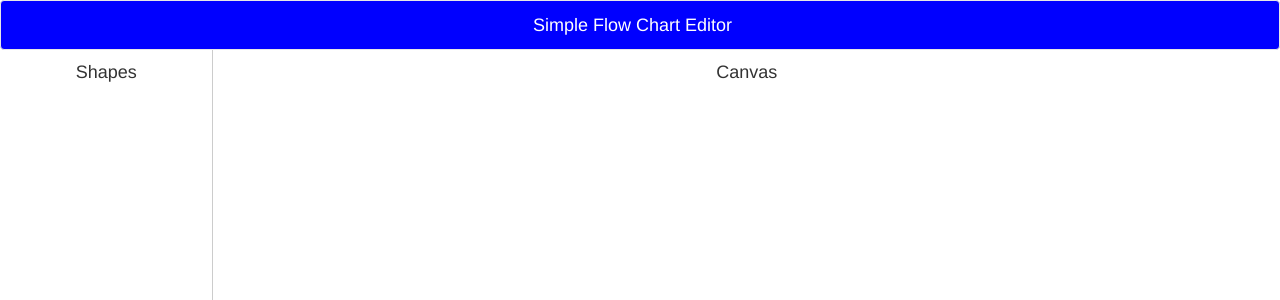
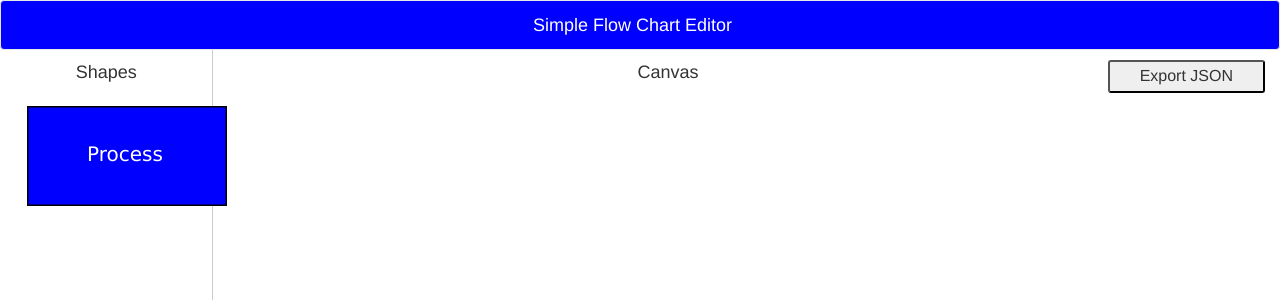
Before and after one commit to ssyed-ahmed/flexrule, an Angular app: page / in a window 1280 px wide. Shown: the top 300 px of the page. Built offline with nearby package versions, Linux system fonts and the light colour scheme.

Commit message:
Added process component

```diff
--- a/src/app/app.module.ts
+++ b/src/app/app.module.ts
@@ -4,12 +4,14 @@ import { NgModule } from '@angular/core';
 import { AppComponent } from './app.component';
 import { HeaderComponent } from './header/header.component';
 import { EditorComponent } from './editor/editor.component';
+import { ProcessComponent } from './process/process.component';
 
 @NgModule({
   declarations: [
     AppComponent,
     HeaderComponent,
-    EditorComponent
+    EditorComponent,
+    ProcessComponent
   ],
   imports: [
     BrowserModule
--- a/src/app/editor/editor.component.css
+++ b/src/app/editor/editor.component.css
@@ -7,3 +7,17 @@
     padding-top: 10px;
     font-size: 18px;
 }
+.export-button {
+    float: right;
+}
+
+button {
+    border-radius: 3px;
+    font-size: 16px;
+    padding: 3px 30px;
+}
+
+.shapes-container {
+    padding-top: 20px;
+    padding-left: 12px;
+}
--- a/src/app/editor/editor.component.html
+++ b/src/app/editor/editor.component.html
@@ -4,10 +4,16 @@
             <div class="left-menu-heading">
                 Shapes
             </div>
+            <div class="shapes-container">
+                <app-process></app-process>
+            </div>
         </div>
         <div class="col-sm-10">
             <div class="left-menu-heading">
                 Canvas
+                <div class="export-button">
+                    <button>Export JSON</button>
+                </div>
             </div>
         </div>
     </div>
--- /dev/null
+++ b/src/app/process/process.component.css
@@ -0,0 +1,3 @@
+.process {
+    cursor: pointer;
+}
--- /dev/null
+++ b/src/app/process/process.component.html
@@ -0,0 +1,6 @@
+<div class="process">
+    <svg width="200" height="100">
+        <rect width="200" height="100" style="fill:rgb(0,0,255);stroke-width:3;stroke:rgb(0,0,0)" />
+        <text x="60" y="55" font-family="Verdana" font-size="20" fill="white">Process</text>
+    </svg>
+</div>
--- /dev/null
+++ b/src/app/process/process.component.ts
@@ -0,0 +1,15 @@
+import { Component, OnInit } from '@angular/core';
+
+@Component({
+  selector: 'app-process',
+  templateUrl: './process.component.html',
+  styleUrls: ['./process.component.css']
+})
+export class ProcessComponent implements OnInit {
+
+  constructor() { }
+
+  ngOnInit() {
+  }
+
+}
```
Also changed, not shown: 1 other file (tests, documents, lock files or other folders).
